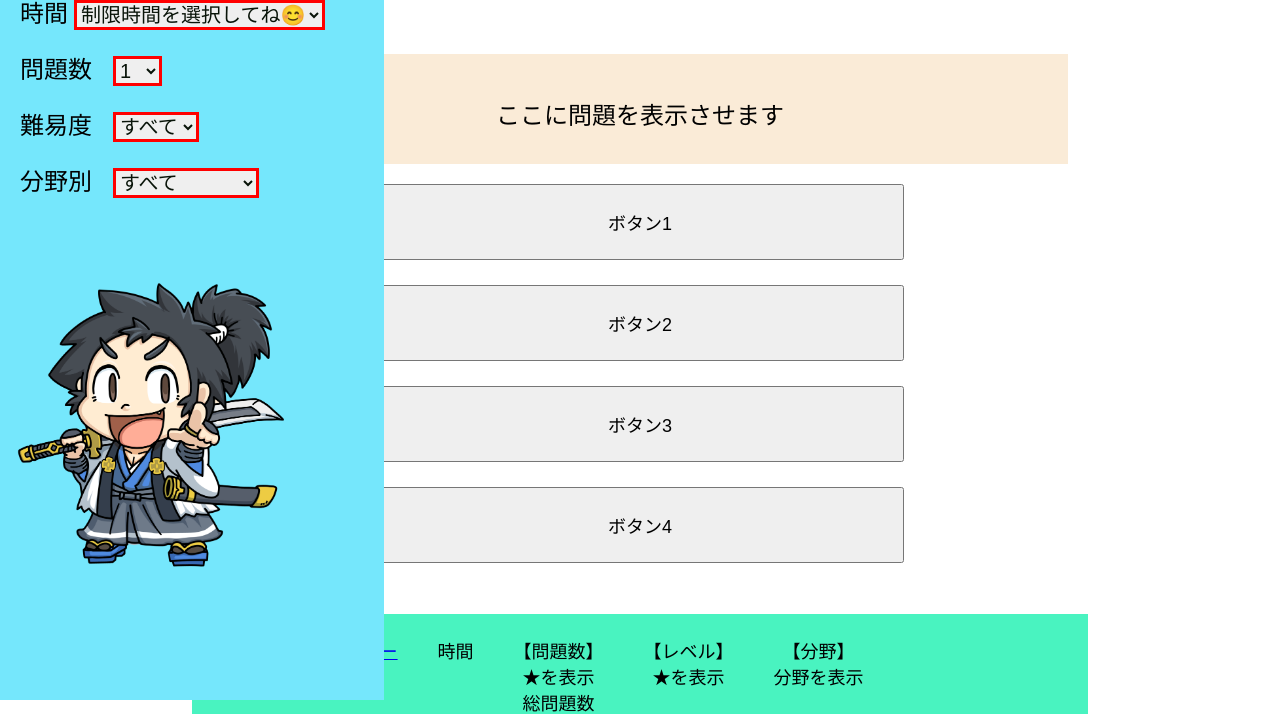
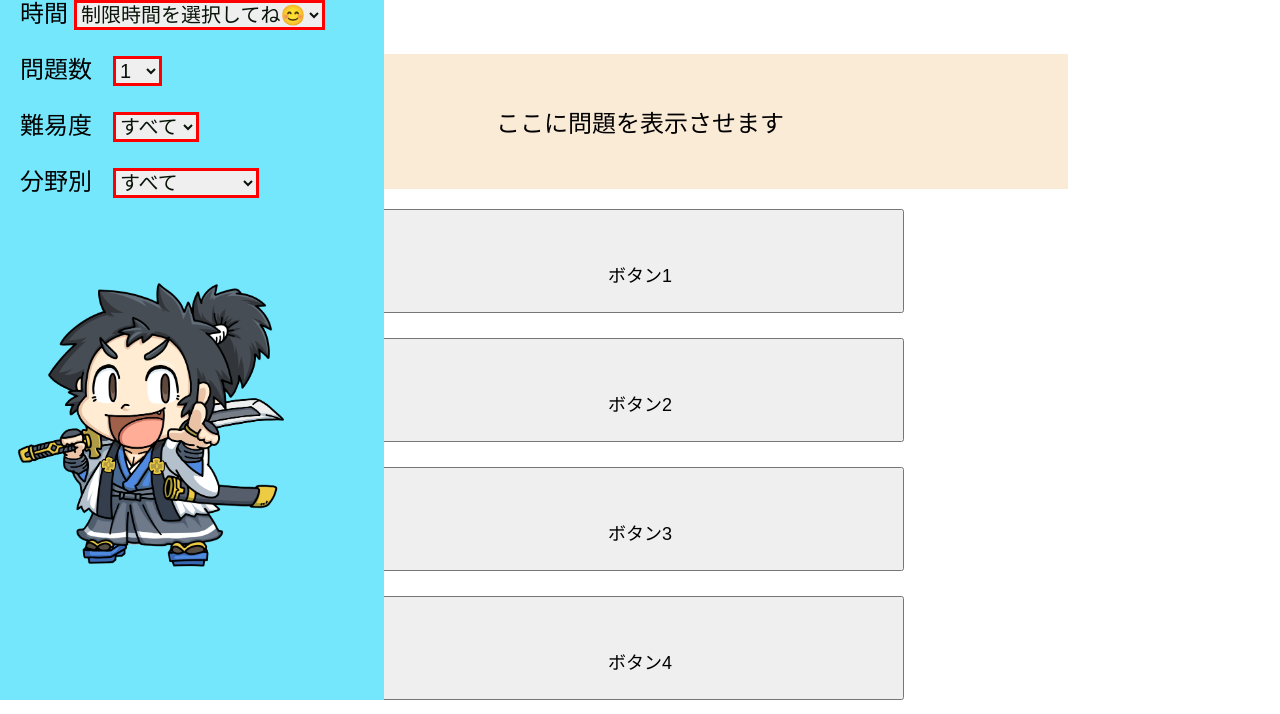
Before and after one commit to takabobo/takabobo, a plain HTML site: page index.html in a window 1280 px wide. Shown: the part 100-814 px from the top of the page. Drawn offline with Linux system fonts and the light colour scheme.

Commit message:
Update style.css

```diff
--- a/style.css
+++ b/style.css
@@ -2,7 +2,7 @@ body{
     margin: 0 auto;
     display: flex;
     font-size: 1.5rem;
-    min-width: 100vh;
+    min-width: 80vh;
 }
 main{
     width: 70%;
@@ -78,7 +78,8 @@ input[type="checkbox"]:checked ~.back{
 
     background-color: rgb(73, 243, 192);
     font-size: 75%;
-    margin: 50px 0 0 0;
+    margin: 50px auto;
+    width: 70%;
     padding: 5px;
 
 }
@@ -95,17 +96,18 @@ input[type="checkbox"]:checked ~.back{
 }
 #js_question{
     background-color: antiquewhite;
-    padding: 20px 50px;
+    padding: 50px;
     margin: 20px;
-    height: 10%;
-    line-height: 84px;
+
+
 }
 button{
     width: 59%;
     min-height: 20%;
     font-size: 75%;
     margin-bottom: 25px;
-    padding: 20px;
+    padding: 50px;
+	height: 50px;
     /* border-radius: 20px; */
     /* border: solid 1px gray; */
 }
```
